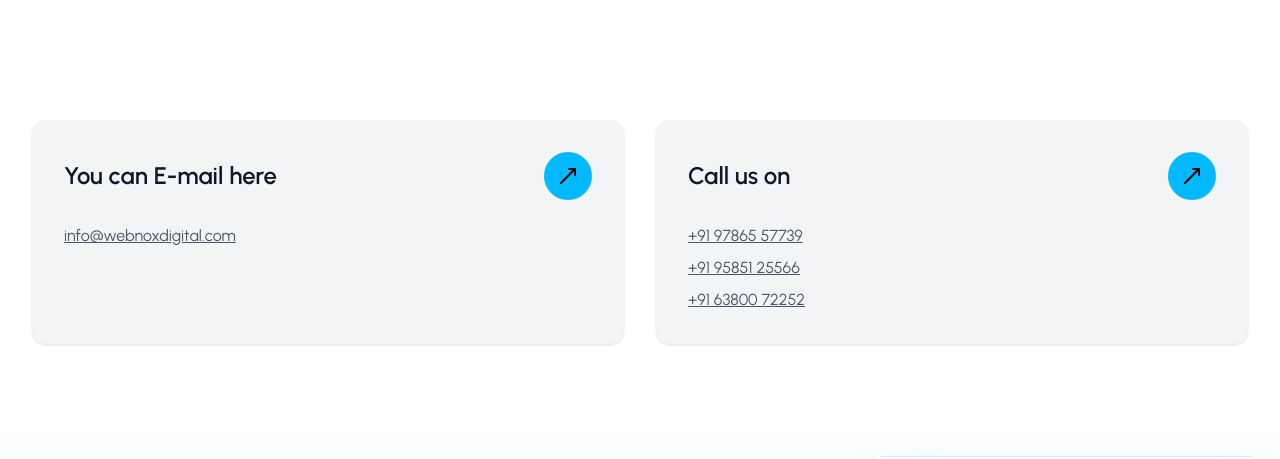
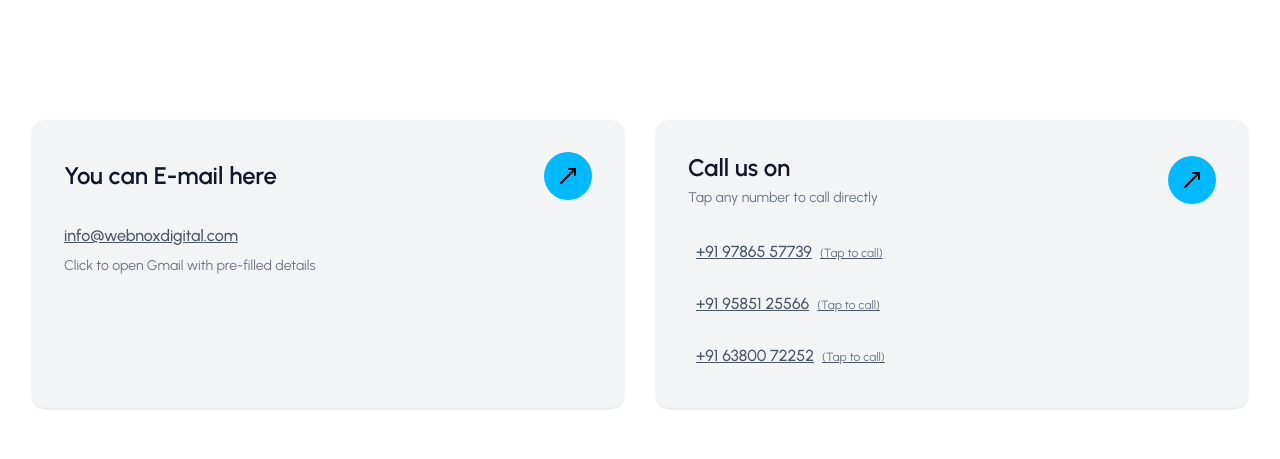
Before and after one commit to SanjairohithM/Webnox-digital, a Next.js app: page /contact-us in a window 1280 px wide. Shown: the part 820-1279 px from the top of the page. Built offline with nearby package versions, Linux system fonts and the light colour scheme; a web font is replaced by a local one.

Commit message:
mail, contact page

```diff
--- a/app/contact-us/page.jsx
+++ b/app/contact-us/page.jsx
@@ -288,31 +288,60 @@
 
 
                         {/* Email */}
-                        <div className="bg-gray-100 rounded-xl p-6 md:p-8 shadow-sm">
-                            <div className="flex items-center justify-between mb-4 md:mb-6">
-                                <h3 className="text-lg md:text-xl lg:text-2xl font-semibold text-gray-900">You can E-mail here</h3>
-                                <div className="w-8 h-8 md:w-12 md:h-12 bg-[#00b9ff] rounded-full flex items-center justify-center">
-                                    <span className="text-black text-sm md:text-xl"><MoveUpRight /></span>
+                        <div className="bg-gray-100 rounded-xl p-4 sm:p-6 md:p-8 shadow-sm transition-shadow duration-300"
+                             onClick={() => {
+                                // Try Gmail first, fallback to mailto
+                                const gmailUrl = 'https://mail.google.com/mail/?view=cm&fs=1&to=info@webnoxdigital.com&su=Contact from Website&body=Hello, I would like to get in touch with you.';
+                                const mailtoUrl = 'mailto:info@webnoxdigital.com?subject=Contact from Website&body=Hello, I would like to get in touch with you.';
+
+                                // Open Gmail in new tab
+                                window.open(gmailUrl, '_blank');
+
+                                // Fallback: also try mailto (for desktop email clients)
+                                setTimeout(() => {
+                                    window.open(mailtoUrl, '_self');
+                                }, 100);
+                             }}>
+                            <div className="flex flex-col sm:flex-row sm:items-center justify-between mb-4 md:mb-6 gap-3 sm:gap-4">
+                                <h3 className="text-base sm:text-lg md:text-xl lg:text-2xl font-semibold text-gray-900">You can E-mail here</h3>
+                                <div className="w-8 h-8 sm:w-10 sm:h-10 md:w-12 md:h-12 bg-[#00b9ff] rounded-full flex items-center justify-center self-start sm:self-auto">
+                                    <span className="text-black text-sm sm:text-base md:text-xl"><MoveUpRight /></span>
                                 </div>
                             </div>
-                            <div className="space-y-2 text-gray-600 underline text-sm md:text-base">
-                                <p>info@webnoxdigital.com</p>
-
+                            <div className="space-y-2 text-gray-600">
+                                <p className="break-all sm:break-normal text-sm sm:text-base md:text-base font-medium underline hover:text-[#00b9ff] hover:no-underline transition-all duration-200 cursor-pointer">
+                                    info@webnoxdigital.com
+                                </p>
+                                <p className="text-xs sm:text-sm text-gray-500">
+                                    Click to open Gmail with pre-filled details
+                                </p>
                             </div>
                         </div>
 
                         {/* Phone */}
-                        <div className="bg-gray-100 rounded-xl p-6 md:p-8 shadow-sm">
-                            <div className="flex items-center justify-between mb-4 md:mb-6">
-                                <h3 className="text-lg md:text-xl lg:text-2xl font-semibold text-gray-900">Call us on</h3>
-                                <div className="w-8 h-8 md:w-12 md:h-12 bg-[#00b9ff] rounded-full flex items-center justify-center">
-                                    <span className="text-black text-sm md:text-xl"><MoveUpRight /></span>
+                        <div className="bg-gray-100 rounded-xl p-4 sm:p-6 md:p-8 shadow-sm hover:shadow-md transition-shadow duration-300">
+                            <div className="flex flex-col sm:flex-row sm:items-center justify-between mb-4 md:mb-6 gap-3 sm:gap-4">
+                                <div>
+                                    <h3 className="text-base sm:text-lg md:text-xl lg:text-2xl font-semibold text-gray-900">Call us on</h3>
+                                    <p className="text-xs sm:text-sm text-gray-500 mt-1">Tap any number to call directly</p>
+                                </div>
+                                <div className="w-8 h-8 sm:w-10 sm:h-10 md:w-12 md:h-12 bg-[#00b9ff] rounded-full flex items-center justify-center self-start sm:self-auto">
+                                    <span className="text-black text-sm sm:text-base md:text-xl"><MoveUpRight /></span>
                                 </div>
                             </div>
-                            <div className="space-y-2 text-gray-600 underline text-sm md:text-base">
-                                <p>+91 97865 57739</p>
-                                <p>+91 95851 25566</p>
-                                <p>+91 63800 72252</p>
+                            <div className="space-y-3 text-gray-600 text-sm sm:text-base md:text-base">
+                                <a href="tel:+919786557739" className="block hover:text-[#00b9ff] transition-colors duration-200 cursor-pointer underline hover:no-underline p-2 rounded-lg hover:bg-blue-50 transition-all duration-200">
+                                    <span className="font-medium">+91 97865 57739</span>
+                                    <span className="text-xs text-gray-500 ml-2">(Tap to call)</span>
+                                </a>
+                                <a href="tel:+919585125566" className="block hover:text-[#00b9ff] transition-colors duration-200 cursor-pointer underline hover:no-underline p-2 rounded-lg hover:bg-blue-50 transition-all duration-200">
+                                    <span className="font-medium">+91 95851 25566</span>
+                                    <span className="text-xs text-gray-500 ml-2">(Tap to call)</span>
+                                </a>
+                                <a href="tel:+916380072252" className="block hover:text-[#00b9ff] transition-colors duration-200 cursor-pointer underline hover:no-underline p-2 rounded-lg hover:bg-blue-50 transition-all duration-200">
+                                    <span className="font-medium">+91 63800 72252</span>
+                                    <span className="text-xs text-gray-500 ml-2">(Tap to call)</span>
+                                </a>
                             </div>
                         </div>
                     </div>
--- a/components/ui/floating-navbar.jsx
+++ b/components/ui/floating-navbar.jsx
@@ -52,7 +52,7 @@
           duration: 0.2,
         }}
          className={cn(
-          "flex max-w-fit  fixed top-10 inset-x-0 mx-auto border border-transparent dark:border-white/[0.2] rounded-full dark:bg-black bg-white shadow-[0px_2px_3px_-1px_rgba(0,0,0,0.1),0px_1px_0px_0px_rgba(25,28,33,0.02),0px_0px_0px_1px_rgba(25,28,33,0.08)] z-[5000] px-12 py-4  items-center justify-center space-x-6",
+           "flex max-w-fit  fixed top-12 inset-x-0 mx-auto border border-transparent dark:border-white/[0.2] rounded-full dark:bg-black bg-white shadow-[0px_2px_3px_-1px_rgba(0,0,0,0.1),0px_1px_0px_0px_rgba(25,28,33,0.02),0px_0px_0px_1px_rgba(25,28,33,0.08)] z-[5000] px-8 py-4  items-center justify-center gap-8",
            className
          )}>
         {navItems.map((navItem, idx) => (
@@ -72,10 +72,11 @@
               }
             }}
              className={cn(
-              "relative dark:text-neutral-50 items-center flex space-x-1 text-neutral-600 dark:hover:text-neutral-300 hover:text-neutral-500"
+               "text-gray-700 hover:text-[#2acbec] transition-all duration-300 flex items-center gap-2 text-base font-semibold whitespace-nowrap relative group px-3 py-2 rounded-full"
              )}>
              <span className="block sm:hidden">{navItem.icon}</span>
-            <span className="hidden sm:block text-base font-medium">{navItem.name}</span>
+             <span className="hidden sm:block">{navItem.name}</span>
+             <div className="absolute -bottom-1 left-1/2 transform -translate-x-1/2 w-0 h-0.5 bg-[#2acbec] group-hover:w-full transition-all duration-300"></div>
           </a>
         ))}
       </motion.div>
```
Lines whose indentation alone changed are shown as unchanged.
